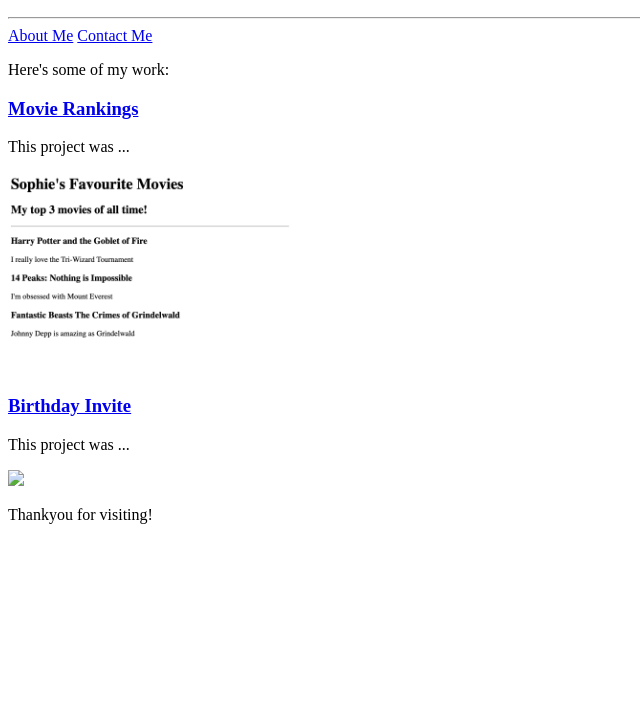
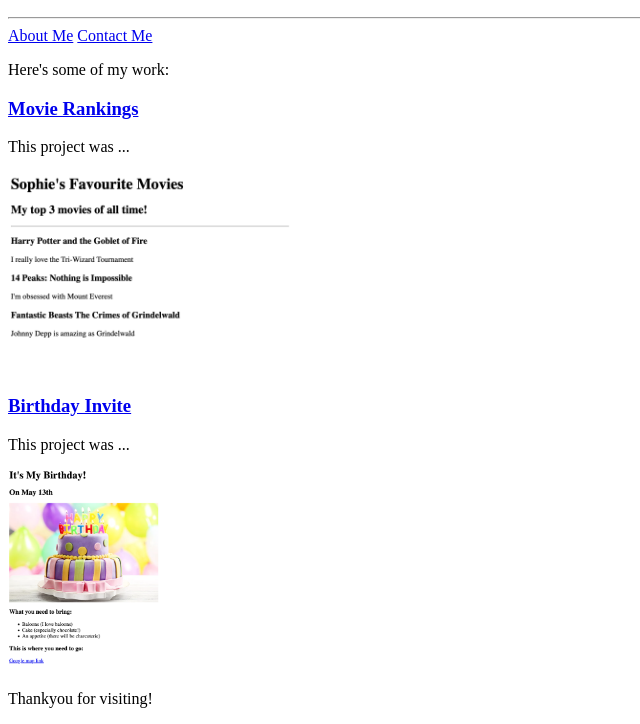
Before and after one commit to PeranichSophie/html-portfolio, a plain HTML site: page index.html in a window 1280 px wide. Shown: the part 110-834 px from the top of the page, without its empty margins (0-640 px from the left). Before the commit the page ends 800 px from the top, so only its background shows below. Drawn offline with Linux system fonts and the light colour scheme.

Commit message:
Update index.html

```diff
--- a/index.html
+++ b/index.html
@@ -22,7 +22,7 @@
   <h3><a href="./public/birthday-invite.html">Birthday Invite</h3>
   </a>
   <p>This project was ...</p>
-  <img src=".assets/images/birthday-invite.png" height="200px" />
+  <img src="./assets/images/birthday-invite.png" height="200px" />
 
   <p>Thankyou for visiting!</p>
 </body>
```
